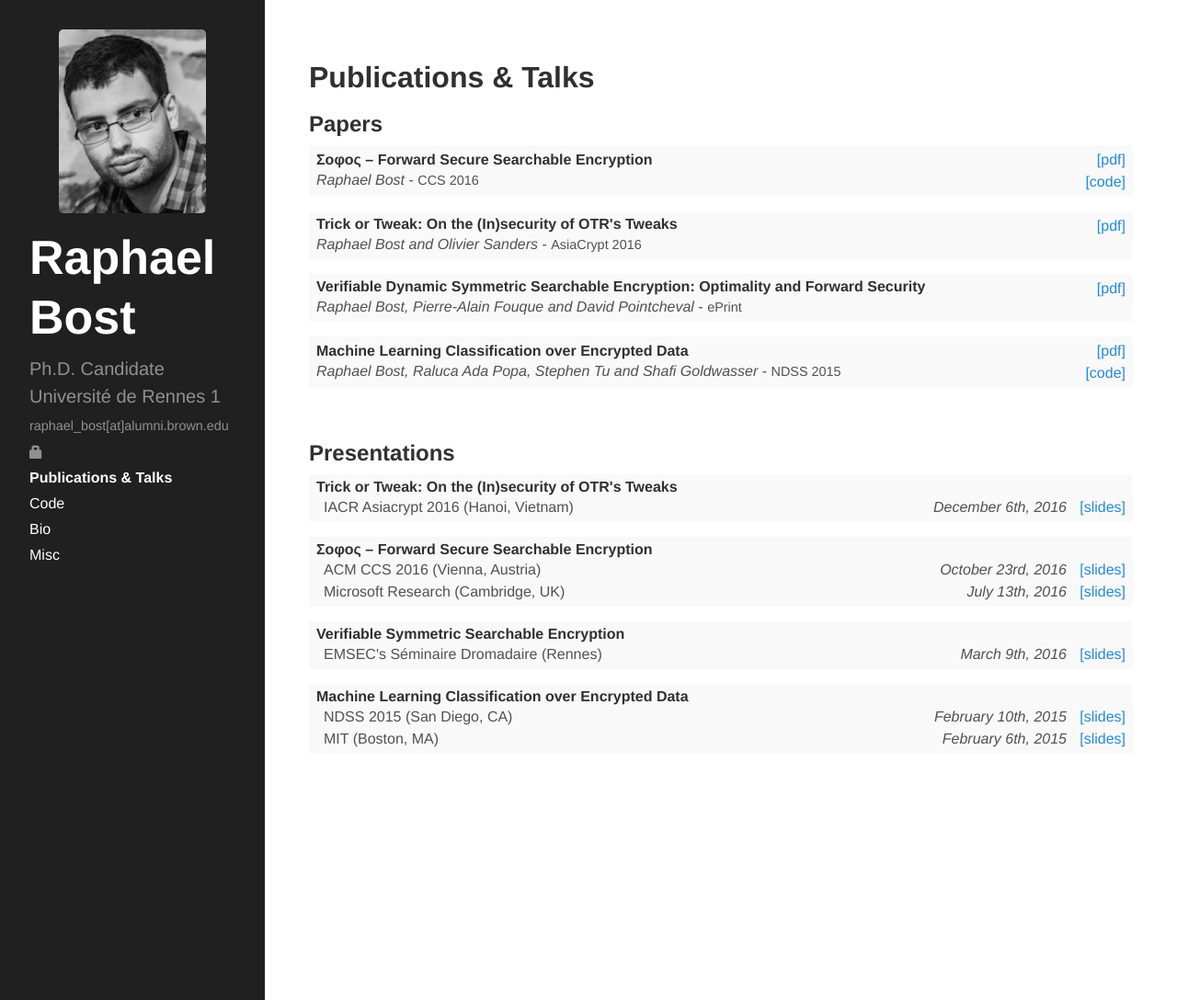
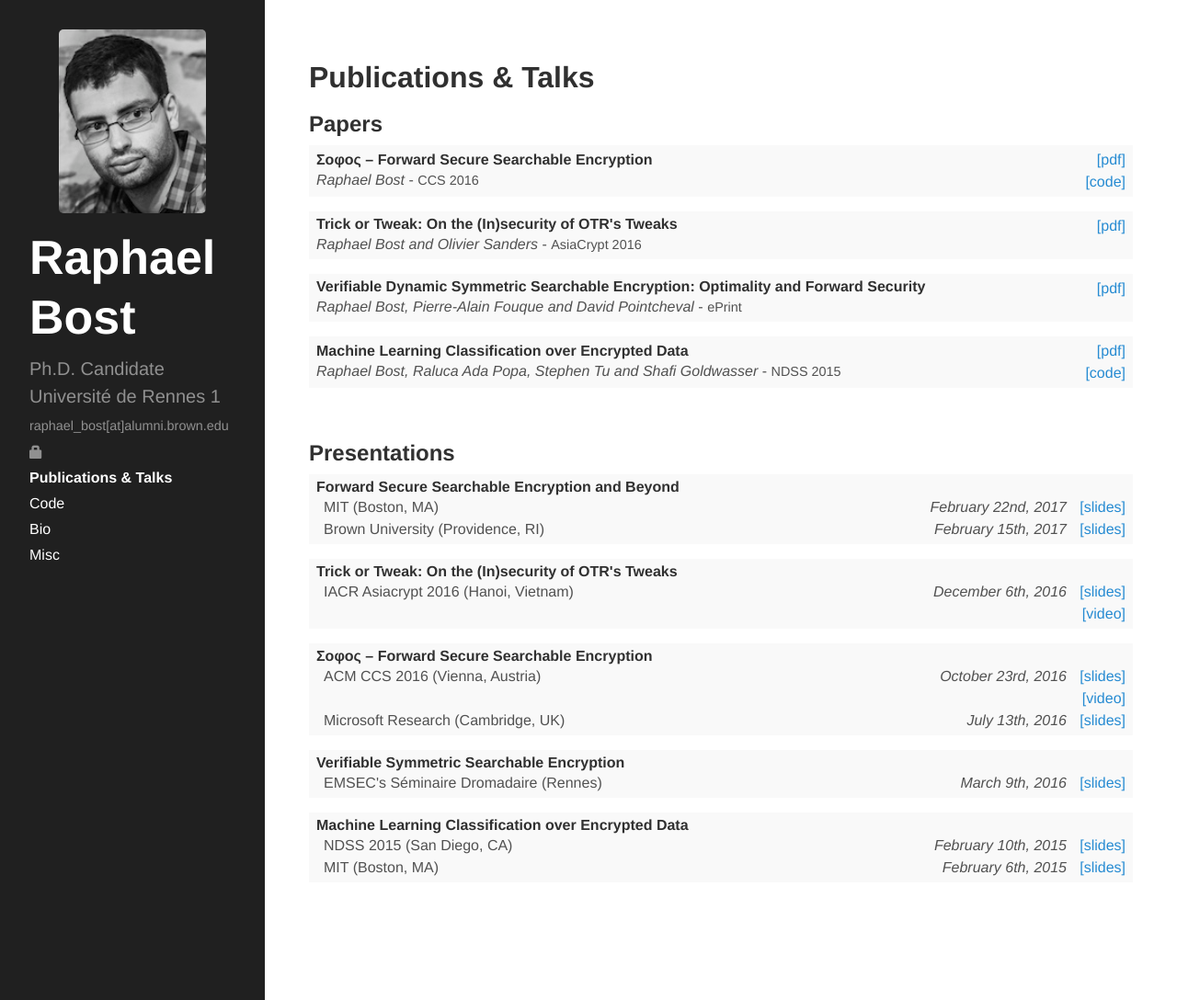
Before and after one commit to rbost/website, a Jekyll site: the page built from publications.html, in a window 1280 px wide and 1088 px high. Shown: the whole window at 92% size. Built offline with Jekyll 4.4.1, drawn with Linux system fonts in a browser that asks for light colours; some web fonts are replaced; Markdown is read by kramdown in place of the engine named in the settings.

Commit message:
New presentations

```diff
--- a/_data/presentations.yml
+++ b/_data/presentations.yml
@@ -1,14 +1,25 @@
+- title: Forward Secure Searchable Encryption and Beyond
+  venues:
+    - where: MIT (Boston, MA)
+      when: February 22nd, 2017
+      slides_link: Sophos_MIT.pdf
+    - where: Brown University (Providence, RI)
+      when: February 15th, 2017
+      slides_link: Sophos_MIT.pdf
+
 - title: "Trick or Tweak: On the (In)security of OTR's Tweaks"
   venues:
     - where: IACR Asiacrypt 2016  (Hanoi, Vietnam)
       when: December 6th, 2016
       slides_link: Trick_or_Tweak.pdf
+      video_link: https://youtu.be/MaByAJGfAFg
 
 - title: Σoφoς – Forward Secure Searchable Encryption
   venues:
     - where: ACM CCS 2016 (Vienna, Austria)
       when: October 23rd, 2016
       slides_link: Sophos_CCS.pdf
+      video_link: https://youtu.be/rfW0Q8da1gU
     - where: Microsoft Research (Cambridge, UK)
       when: July 13th, 2016
       slides_link: Sophos_MSR.pdf
--- a/public/css/rb.css
+++ b/public/css/rb.css
@@ -127,7 +127,7 @@ th.venue {
   padding: 0rem 0rem;
   border: none;
 /*  background: transparent;*/
-
+	vertical-align: top
 }
 
 .venue_date {
--- a/publications.html
+++ b/publications.html
@@ -90,6 +90,12 @@ order: 2
 				                <td class="pub_links venue">
 									{% if venue.slides_link.size > 0 %}
 									<a class="pub_paper_links" href="{{ site.baseurl }}/slides/{{ venue.slides_link }}">[slides]</a>
+									{% if venue.video_link.size > 0 %}
+									<br/>
+									{% endif %}
+									{% endif %}
+									{% if venue.video_link.size > 0 %}
+									<a class="pub_paper_links" href="{{ venue.video_link }}">[video]</a>
 									{% endif %}
 									<br/>
 				                </td>
```
Also changed, not shown: 2 other files.
